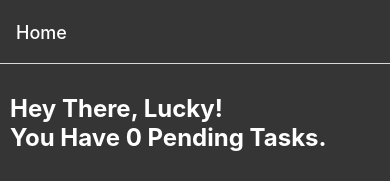
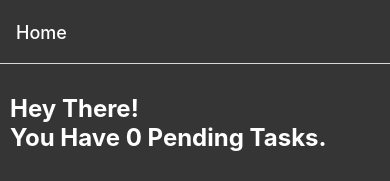
Before and after one commit to Lucky6400/MyGoals, a React Native app: screen / in a window 390 px wide. Shown: the top 181 px of the page. Built offline with nearby package versions, Linux system fonts and the light colour scheme.

Commit message:
some fixes

```diff
--- a/screens/HomeScreen.jsx
+++ b/screens/HomeScreen.jsx
@@ -7,15 +7,19 @@ import { Ionicons } from '@expo/vector-icons';
 import { FontAwesome5 } from '@expo/vector-icons';
 import { AntDesign } from '@expo/vector-icons';
 import { MaterialCommunityIcons } from '@expo/vector-icons';
+import { useSelector } from 'react-redux';
 
 const HomeScreen = ({ navigation, route }) => {
+  const tasks = useSelector(s => s.taskReducer.tasks);
+  const pendingTasks = tasks.filter(t => t.completed !== true).length;
+
   return (
     <View style={styles.homeCont}>
       <Text style={styles.headerText}>
-        Hey there, Lucky!
+        Hey there!
       </Text>
       <Text style={styles.headerText}>
-        You have 0 pending tasks.
+        You have {pendingTasks} pending tasks.
       </Text>
       <View style={styles.listCont}>
 
```
